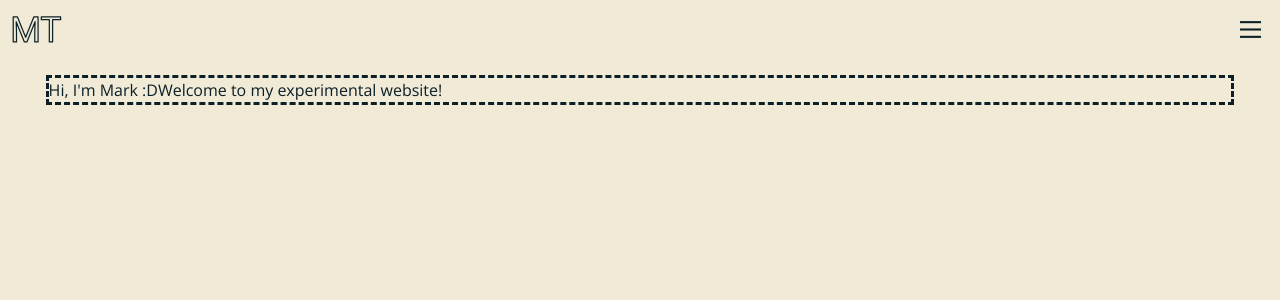
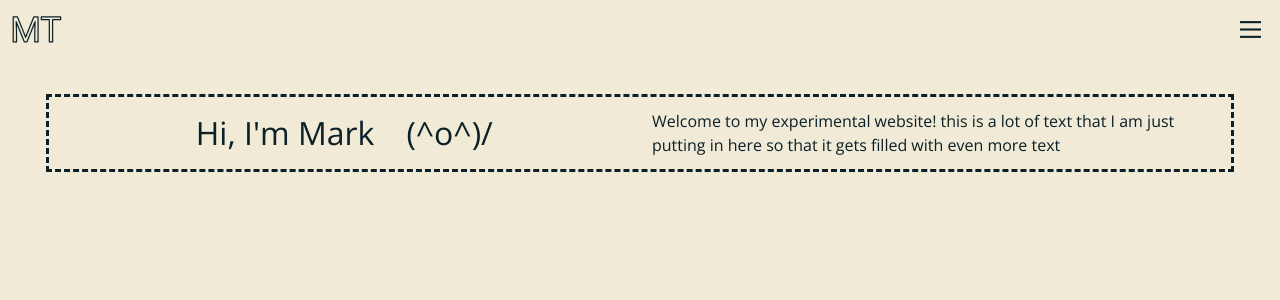
Before and after one commit to Takatsuka-Mark/website-frontend, a Vue app: page /#/app/test in a window 1280 px wide. Shown: the top 300 px of the page. Built offline with nearby package versions, Linux system fonts and the light colour scheme.

Commit message:
Made double panel container.

```diff
--- a/src/components/Container/Container.scss
+++ b/src/components/Container/Container.scss
@@ -15,3 +15,35 @@
   // TODO Remove this
   border: dashed #0B2027;
 }
+
+/*
+Horizontal Title Text box
+
+---------------------------
+|   [title]   |   [text]  |
+---------------------------
+*/
+.ht_wrapper {
+  display: flex;
+  align-items: center;
+}
+
+.ht_title {
+  font-size: xx-large;
+  text-align: center;
+}
+
+.ht_title, .ht_body {
+  display: flex;
+  justify-content: center;
+  align-items: center;
+  height: 100%;
+  width: 100%;
+  padding: 0.75rem
+}
+
+@media screen and (max-width: 900px) {
+  .ht_wrapper {
+    display: block;
+  }
+}
--- a/src/components/Container/Container.vue
+++ b/src/components/Container/Container.vue
@@ -1,10 +1,19 @@
 <template>
   <section ref="container">
     <div class="container-contents">
-    <h5 v-if="title && typeof title === 'string'" class="title">{{title}}</h5>
-    <div :class="`widgetBody`" ref="widgetBodyRef">
-      <slot></slot>
-    </div>
+      <h5 v-if="title && typeof title === 'string'" class="title">{{title}}</h5>
+      <!-- Horizontal Double Box -->
+      <div v-if="horizontal_title" class="ht_wrapper">
+        <div class="ht_title" v-if="horizontal_title_left">
+          <slot name="ht_title"></slot>
+        </div>
+        <div class="ht_body">
+          <slot class="ht_body" name="ht_body"></slot>
+        </div>
+        <div class="ht_title" v-if="!horizontal_title_left">
+          <slot name="ht_title"></slot>
+        </div>
+      </div>
     </div>
   </section>
 </template>
@@ -14,6 +23,8 @@ export default {
   name: 'Container',
   props: {
     title: { default: '' },
+    horizontal_title: { default: false },
+    horizontal_title_left: { default: true },
   },
 };
 </script>
--- a/src/components/Header/Header2.scss
+++ b/src/components/Header/Header2.scss
@@ -2,7 +2,7 @@
 
 .app-header{
   z-index: 100;
-  padding-bottom: 1.85rem;
+  padding-bottom: 3rem;
 }
 
 #logo {
--- a/src/pages/TestPage/TestPage.vue
+++ b/src/pages/TestPage/TestPage.vue
@@ -1,14 +1,14 @@
 <template>
   <div>
-    <Container>
-      <div class="wrapper">
-        <div class="title-block">
-          Hi, I'm Mark :D
-        </div>
-        <div class="text-block">
-          Welcome to my experimental website!
-        </div>
-      </div>
+    <Container horizontal_title="true">
+      <template slot="ht_title">
+        Hi, I'm Mark <span style="width: 2rem"/> (^o^)/
+      </template>
+      <template slot="ht_body">
+        Welcome to my experimental website!
+        this is a lot of text that I am just
+        putting in here so that it gets filled with even more text
+      </template>
     </Container>
   </div>
 </template>
@@ -23,28 +23,4 @@ export default {
 </script>
 
 <style scoped>
-
-.wrapper {
-  display: flex;
-  align-items: center;
-}
-
-.title-block .text-block {
-  width: 50%
-}
-
-@media screen and (min-width: 900px) {
-  .title-block .text-block {
-    width: 100%
-  }
-}
-
-@media screen and (max-width: 900px) {
-  .wrapper {
-    display: block;
-  }
-}
-.text-block{
-
-}
 </style>
```
